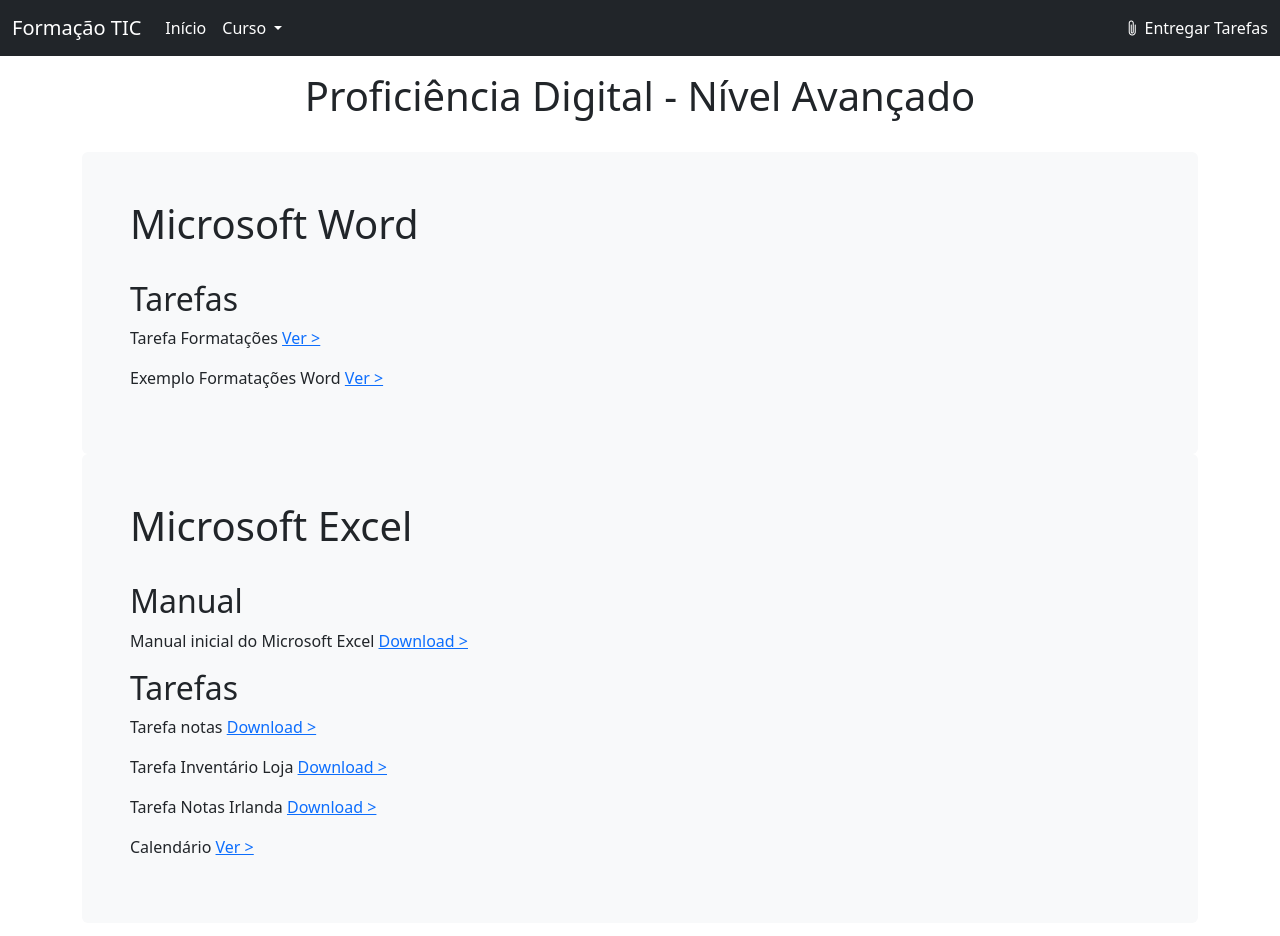
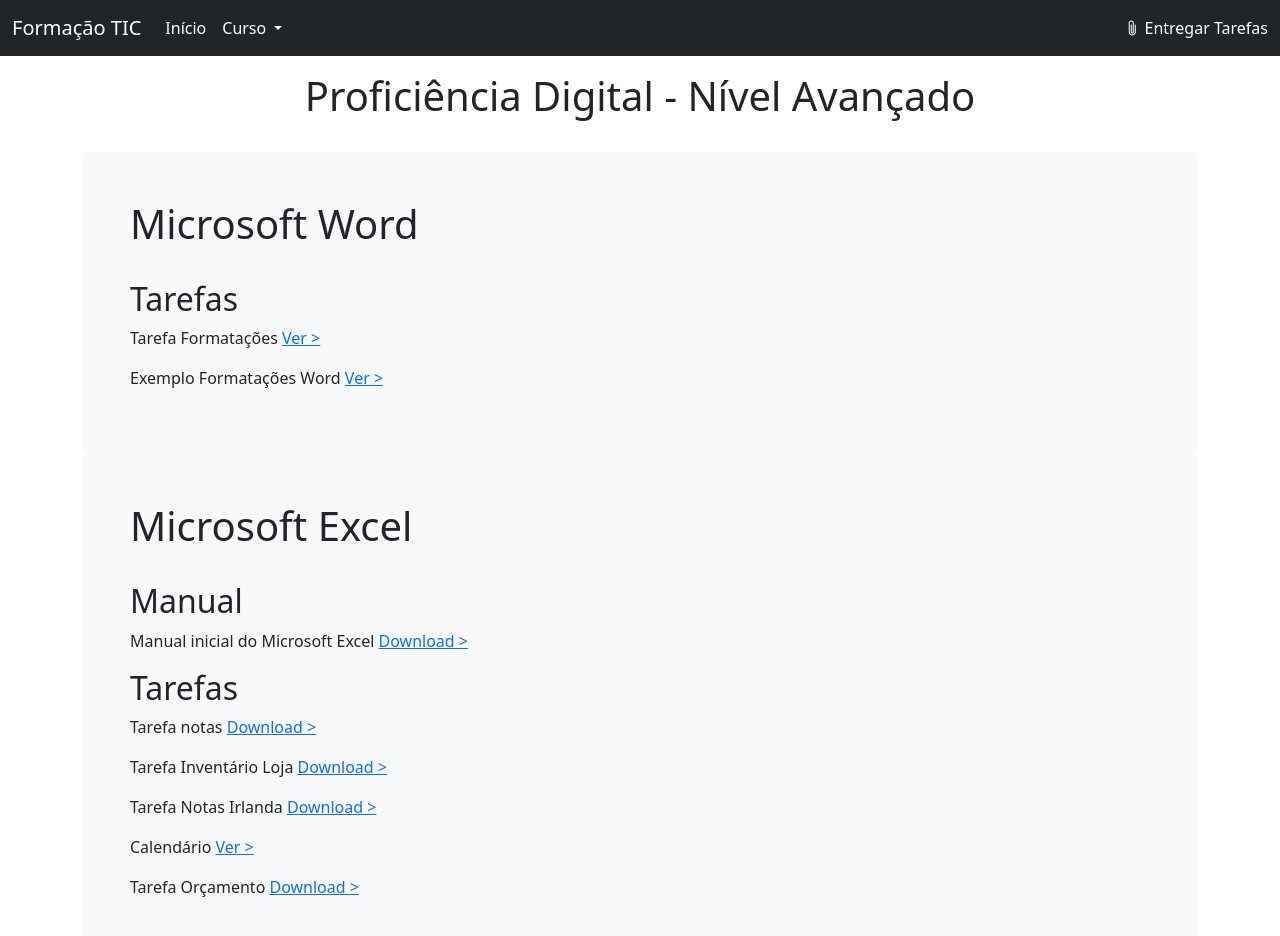
Before and after one commit to MiguelBoone/formacaotic.pt, a plain HTML site: page avancado.html in a window 1280 px wide. Drawn offline with nearby package versions, Linux system fonts and the light colour scheme.

Commit message:
Update avancado.html

```diff
--- a/avancado.html
+++ b/avancado.html
@@ -77,6 +77,7 @@
     <p>Tarefa Inventário Loja <a href="/files/Excel simples - Loja da Tia.xlsx">Download ></a></p>
     <p>Tarefa Notas Irlanda <a href="/files/Excercicio Excel Notas Irlanda.xlsx">Download ></a></p>
     <p>Calendário <a href="/files/Calendário.pdf">Ver ></a></p>
+    <p>Tarefa Orçamento <a href="/files/Orçamentento.xlsx">Download ></a></p>
 
 
 
```
